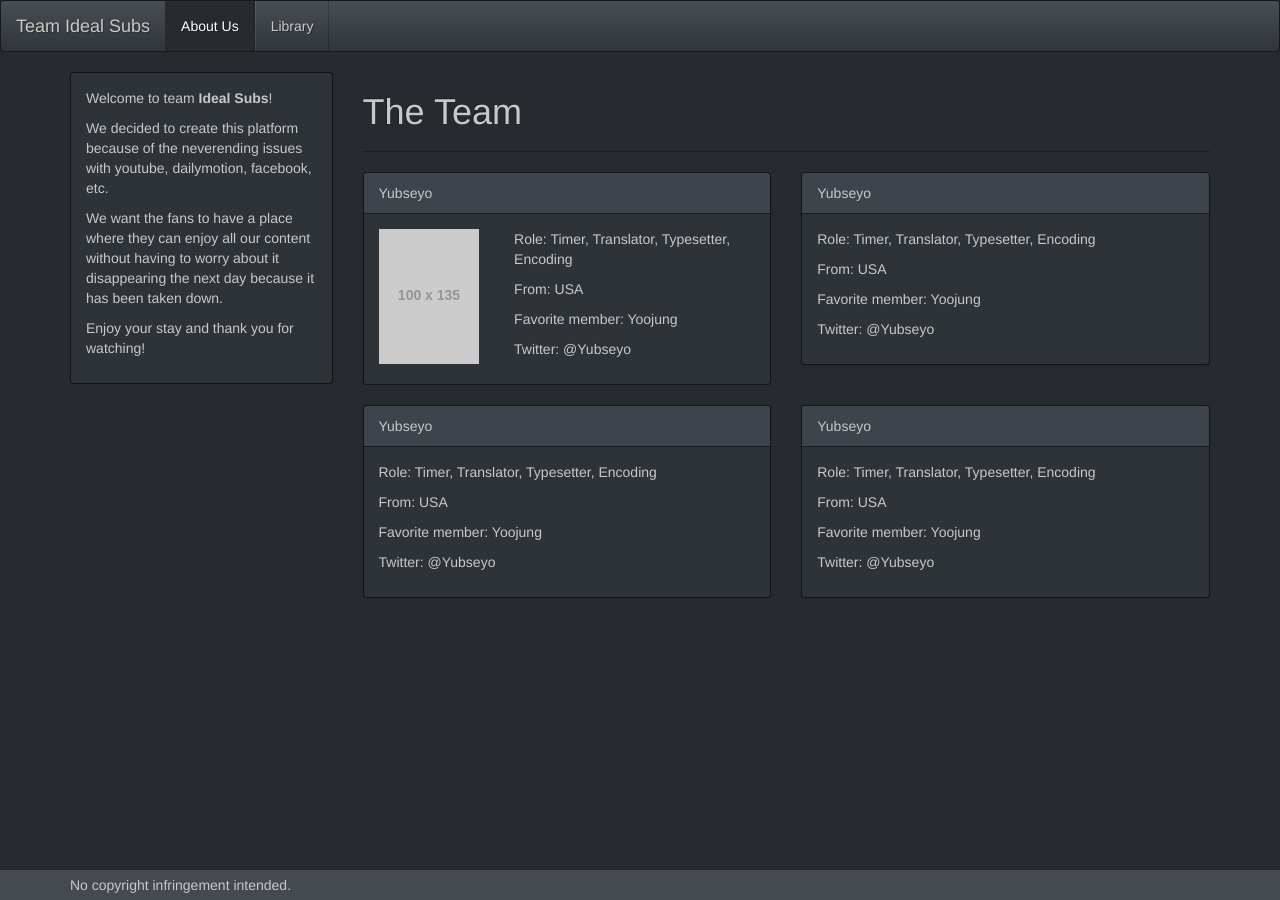
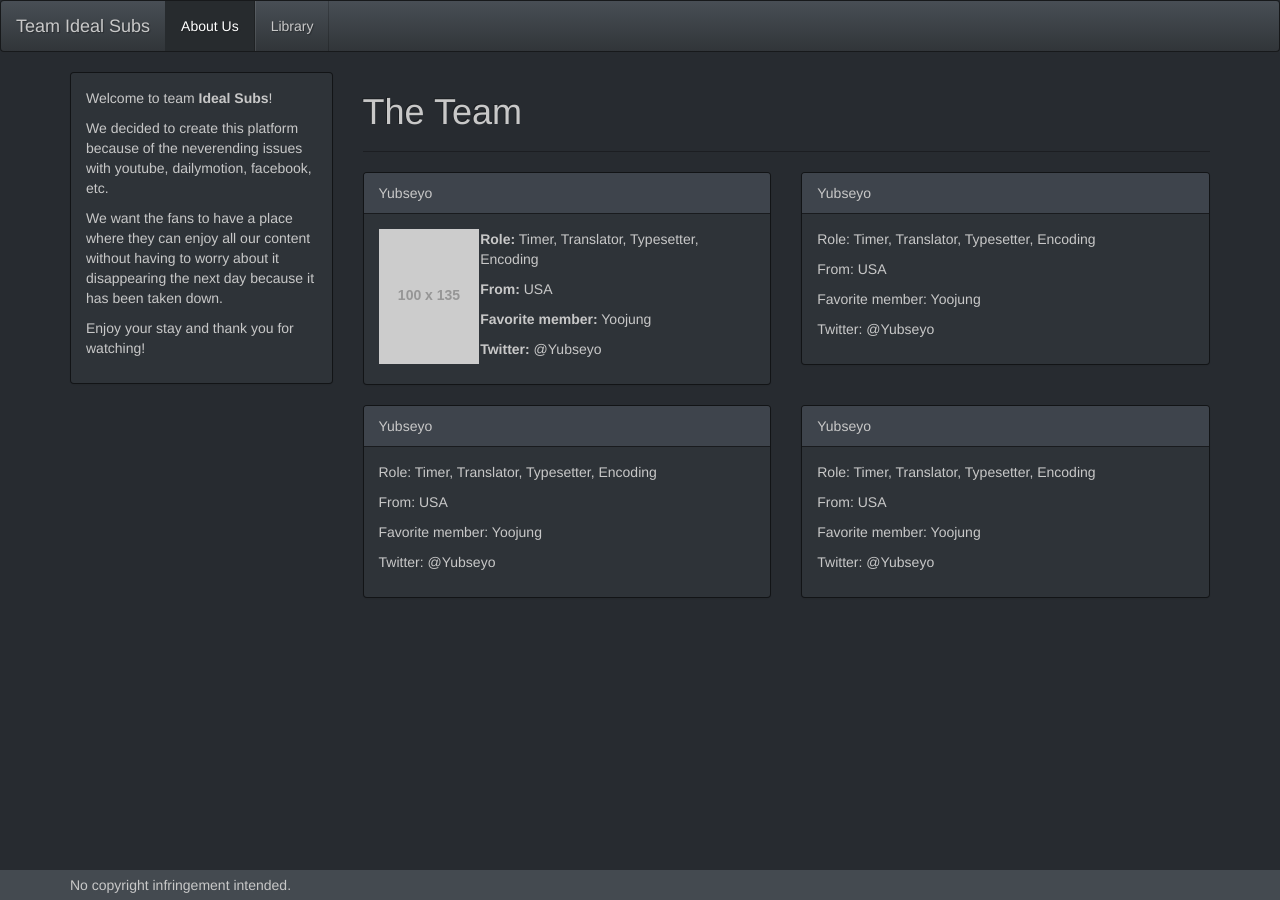
Before and after one commit to teamidealsubs/teamidealsubs.github.io, a Jekyll site: the page built from aboutus.html, in a window 1280 px wide. Built offline with Jekyll 4.4.1, drawn with Linux system fonts in a browser that asks for light colours; nearby versions of some CDN libraries.

Commit message:
column3-9

```diff
--- a/aboutus.html
+++ b/aboutus.html
@@ -17,12 +17,12 @@ group: navigation
 			<div class="panel-heading">Yubseyo</div>
 			<div class="panel-body">
 				<div class="row">
-  					<div class="col-md-4"><img src="http://placehold.it/100x135"></div>
-  					<div class="col-md-8">
-  						<p>Role: Timer, Translator, Typesetter, Encoding</p>
-						<p>From: USA</p>
-						<p>Favorite member: Yoojung</p>
-						<p>Twitter: @Yubseyo</p>
+  					<div class="col-md-3"><img src="http://placehold.it/100x135"></div>
+  					<div class="col-md-9">
+  						<p><strong>Role:</strong> Timer, Translator, Typesetter, Encoding</p>
+						<p><strong>From:</strong> USA</p>
+						<p><strong>Favorite member:</strong> Yoojung</p>
+						<p><strong>Twitter:</strong> @Yubseyo</p>
 					</div>
 				</div>
 			</div>
```
